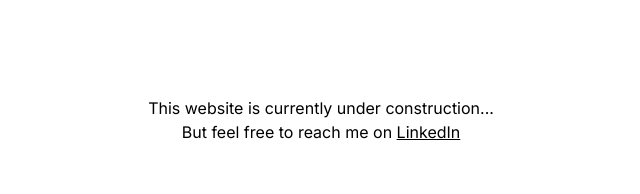
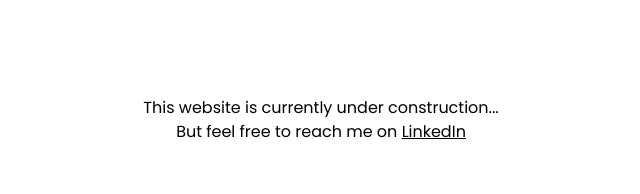
Before and after one commit to bibhashdash/bibhashdash, a Next.js app: page / in a window 1280 px wide. Shown: the top 194 px of the page, without its empty margins (319-959 px from the left). Built offline with nearby package versions, Linux system fonts and the light colour scheme.

Commit message:
adding material UI and fonts

```diff
--- a/package.json
+++ b/package.json
@@ -9,6 +9,9 @@
     "lint": "next lint"
   },
   "dependencies": {
+    "@emotion/react": "^11.11.1",
+    "@emotion/styled": "^11.11.0",
+    "@mui/material": "^5.14.19",
     "@types/node": "20.5.6",
     "@types/react": "18.2.21",
     "@types/react-dom": "18.2.7",
--- a/src/app/layout.tsx
+++ b/src/app/layout.tsx
@@ -1,8 +1,23 @@
 import './globals.css'
 import type { Metadata } from 'next'
-import { Inter } from 'next/font/google'
+import { Poppins, Playfair_Display } from 'next/font/google'
+import React from "react";
 
-const inter = Inter({ subsets: ['latin'] })
+const poppins = Poppins(
+  {
+    subsets: ['latin'],
+    variable: '--font-poppins',
+    weight: ["100", "200", "300", "400", "500", "600", "700", "800", "900"],
+  }
+)
+
+const playfair = Playfair_Display(
+  {
+    subsets: ['latin'],
+    variable: '--font-playfair',
+    weight: ["400", "500", "600", "700", "800", "900"],
+  }
+)
 
 export const metadata: Metadata = {
   title: 'Create Next App',
@@ -16,7 +31,7 @@ export default function RootLayout({
 }) {
   return (
     <html lang="en">
-      <body className={inter.className}>{children}</body>
+      <body className={`${poppins.variable} ${playfair.variable} font-sans`}>{children}</body>
     </html>
   )
 }
--- a/tailwind.config.ts
+++ b/tailwind.config.ts
@@ -13,6 +13,10 @@ const config: Config = {
         'gradient-conic':
           'conic-gradient(from 180deg at 50% 50%, var(--tw-gradient-stops))',
       },
+      fontFamily: {
+        sans: ["var(--font-poppins)"],
+        display: ["var(--font-playfair)"],
+      }
     },
   },
   plugins: [],
```
Also changed, not shown: 2 other files (tests, documents, lock files or other folders).
